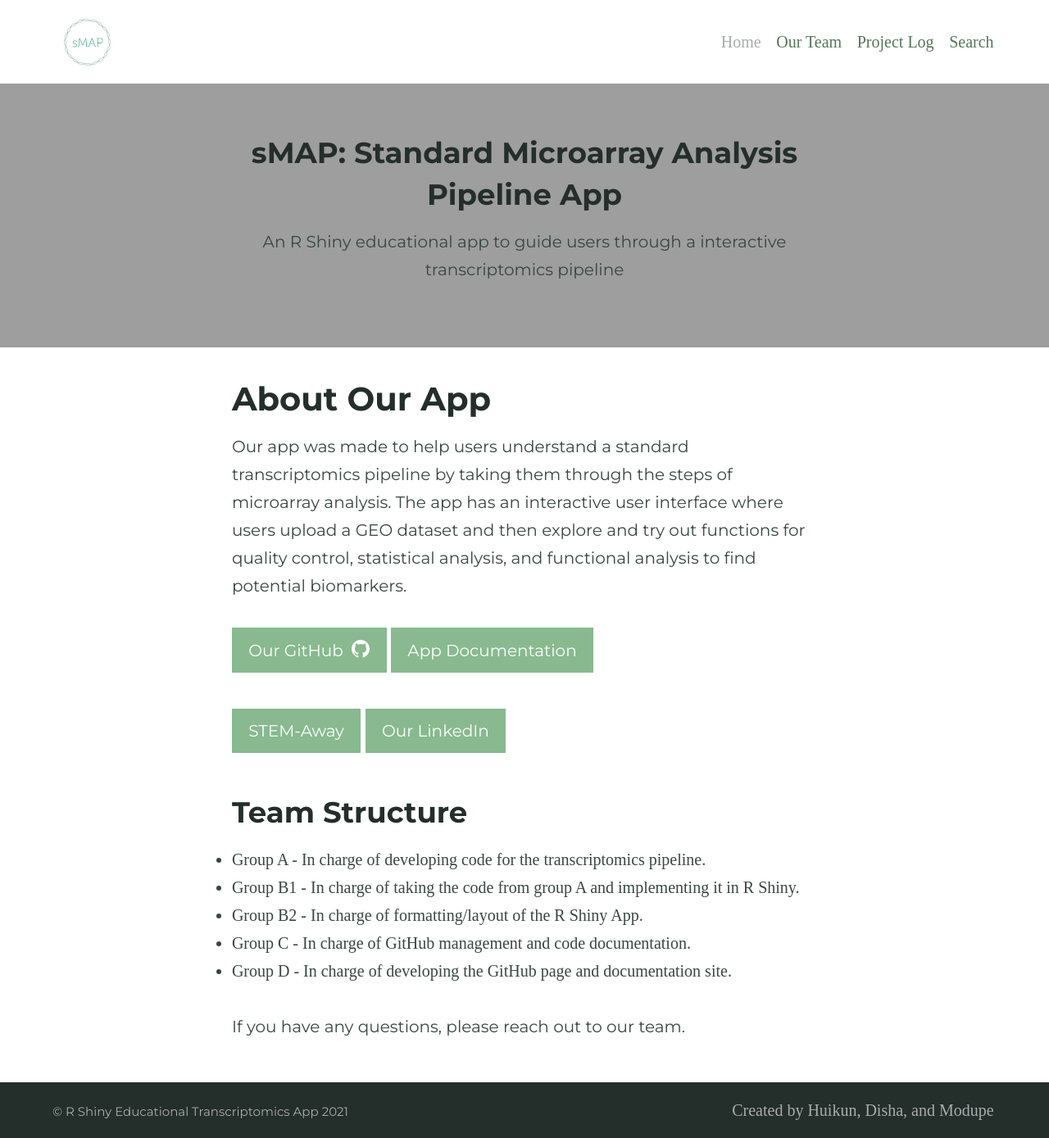
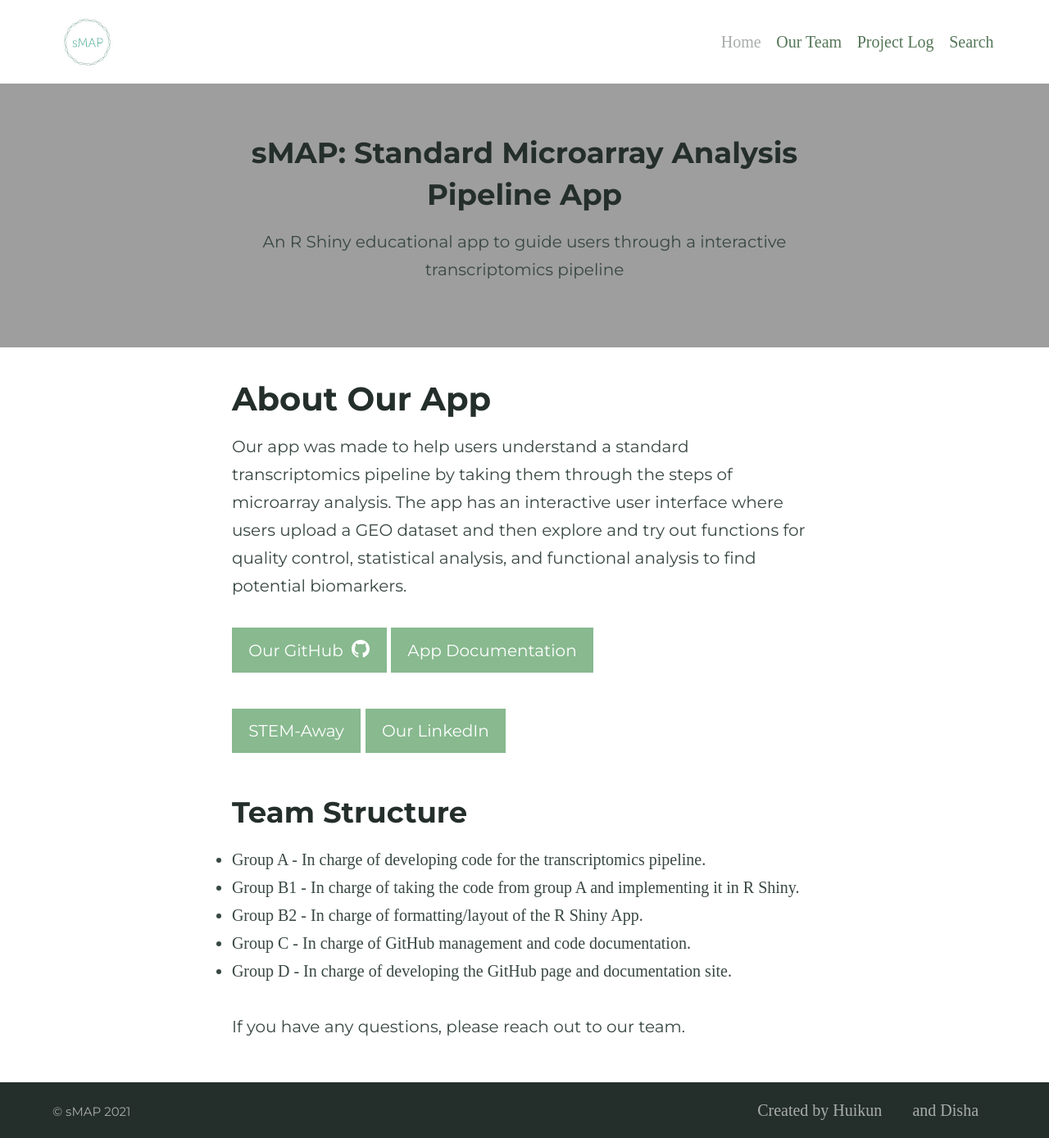
Before and after one commit to BI-STEM-Away/sMAP_dev, a Jekyll site: the page built from index.md, in a window 1280 px wide. Shown: the whole page at 82% size. Built offline with Jekyll 4.4.1, drawn with Linux system fonts in a browser that asks for light colours.

Commit message:
Update _config.yml

```diff
--- a/_config.yml
+++ b/_config.yml
@@ -88,7 +88,7 @@ defaults:
 # 7. Site settings
 encoding: utf-8 # Make sure the encoding is right
 lang: en-GB # Set the site language
-title: "R Shiny Educational Transcriptomics App" # Site name or title, also used in jekyll-seo-tag
+title: "sMAP" # Site name or title, also used in jekyll-seo-tag
 logo: /images/logo_size.jpg" # Site logo, also used in jekyll-seo-tag
 description: "R Shiny Educational Transcriptomics App created by the Summer 2021 STEM-Away Bioinformatics Teams" # Site description and default description, also used in jekyll-seo-tag
 url: "https://huikunli.github.io/BI-RShiny" # Site url, also used in jekyll-seo-tag
@@ -126,7 +126,10 @@ navigation_header:
 
 
 navigation_footer:
-- title: Created by Huikun, Disha, and Modupe
+- title: Created by Huikun
+- url: https://www.linkedin.com/in/kelly-li-b149b2218/
+- title: and Disha
+- url: https://www.linkedin.com/in/disha-chauhan-2749621b0/
 
 social_links: # Appears in sidebar. Set the urls then uncomment and comment out as desired
   Twitter: https://twitter.com/stemaway?lang=en
```
